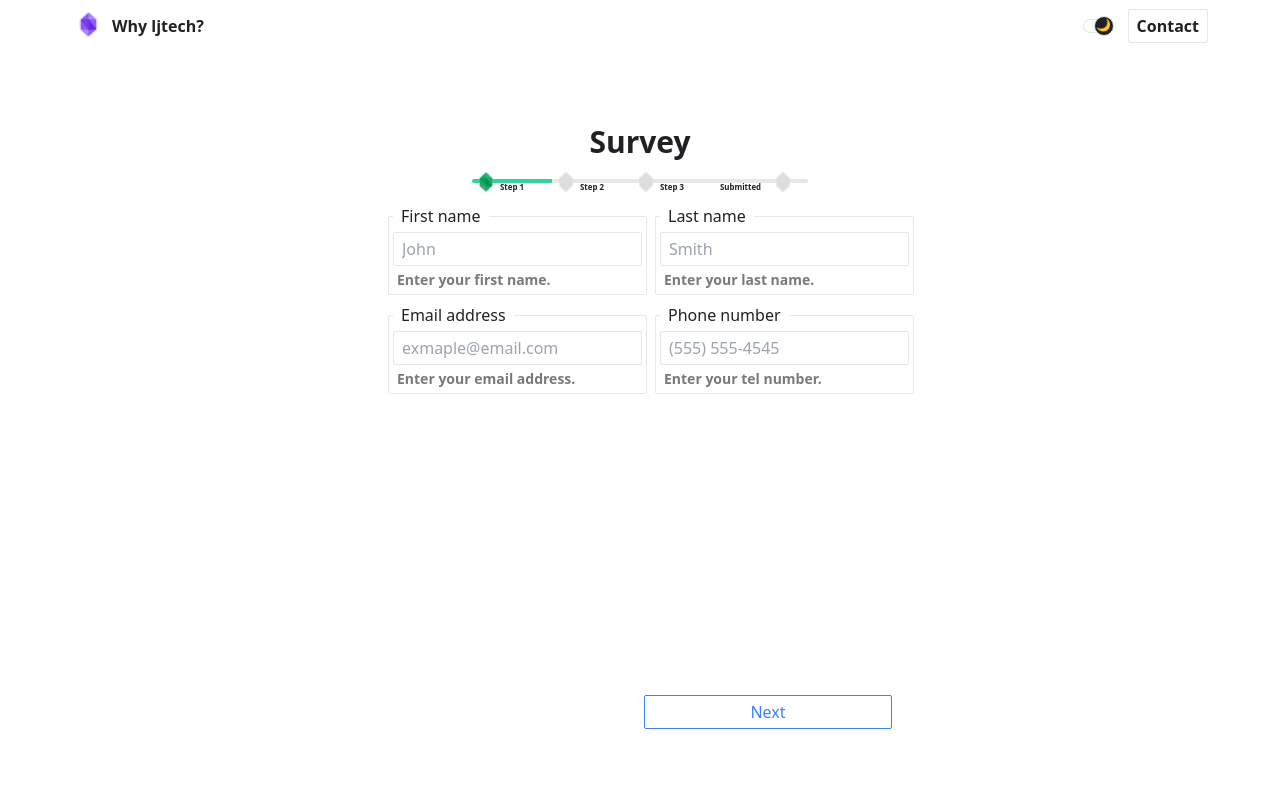
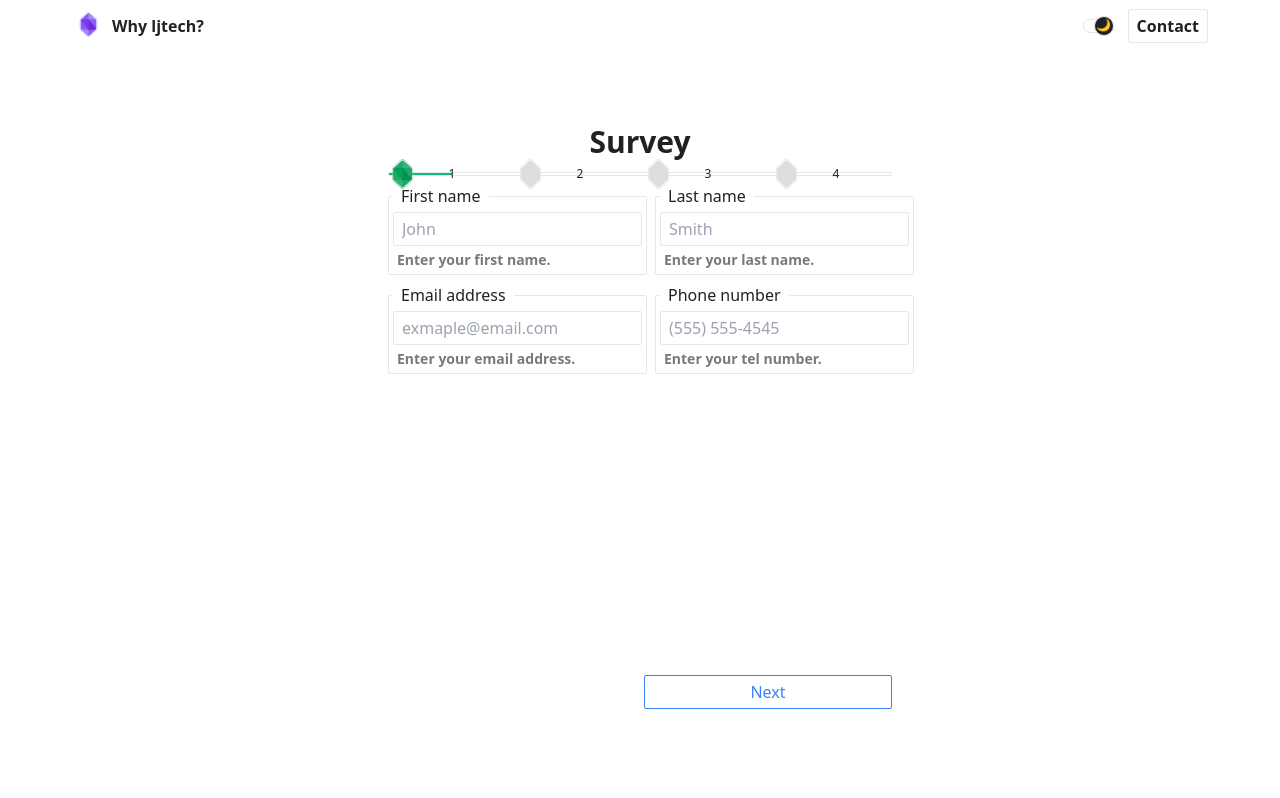
Before and after one commit to IanSSenne/ljtech-new, a Next.js app: page /survey in a window 1280 px wide. Shown: the top 798 px of the page. Built offline with nearby package versions, Linux system fonts and the light colour scheme.

Commit message:
🍈 Steps using progress html tag

```diff
--- a/components/final.jsx
+++ /dev/null
@@ -1,54 +0,0 @@
-import Filler from "./filler";
-import Logo from "./logo";
-
-const submitted = (
-	<sub className="select-none px-2">
-		<sub>Submitted</sub>
-	</sub>
-);
-
-export default function Step({ active, classNames, helper }) {
-	if (active === true) {
-		return (
-			<div
-				style={{ width: "min(6rem, 22vw)" }}
-				className="fade-in relative grid"
-			>
-				<div
-					style={{ top: "0.70rem", width: "min(6rem, 22vw)" }}
-					className={`${classNames} absolute h-1 bg-purple-400 z-10`}
-				></div>
-				<Logo
-					before={submitted}
-					classNames="text-sm relative z-20 font-semibold"
-					type="purple"
-					width={20}
-					height={20}
-				></Logo>
-			</div>
-		);
-	} else {
-		return (
-			<div style={{ width: "min(6rem, 22vw)" }} className="relative grid">
-				<div
-					style={{
-						borderColor: "#ddd",
-						top: "0.70rem",
-						width: "min(6rem, 22vw)",
-					}}
-					className={`${classNames} absolute h-1 bg-gray-200 z-10`}
-				></div>
-				<Filler
-					before={submitted}
-					classNames="text-sm fade-in relative z-20 font-semibold"
-					width={20}
-					height={20}
-				>
-					<sub className="select-none">
-						<sub>{helper}</sub>
-					</sub>
-				</Filler>
-			</div>
-		);
-	}
-}
--- a/components/step.jsx
+++ /dev/null
@@ -1,54 +0,0 @@
-import Filler from "./filler";
-import Logo from "./logo";
-
-export default function Step({ active, classNames, helper }) {
-	if (active === true) {
-		return (
-			<div
-				style={{ width: "min(5rem, 22vw)" }}
-				className="fade-in relative grid"
-			>
-				<div
-					style={{ top: "0.70rem", width: "min(5rem, 22vw)" }}
-					className={`${
-						classNames ? classNames : ""
-					} absolute h-1 bg-green-400 z-10`}
-				></div>
-				<Logo
-					width={20}
-					height={20}
-					type="green"
-					classNames="text-sm relative z-20 font-semibold"
-				>
-					<sub className="select-none">
-						<sub>{helper}</sub>
-					</sub>
-				</Logo>
-			</div>
-		);
-	} else {
-		return (
-			<div style={{ width: "min(5rem, 22vw)" }} className="relative grid">
-				<div
-					style={{
-						borderColor: "#ddd",
-						top: "0.70rem",
-						width: "min(5rem, 22vw)",
-					}}
-					className={`${
-						classNames ? classNames : ""
-					} absolute h-1 bg-gray-200 z-10`}
-				></div>
-				<Filler
-					width={20}
-					height={20}
-					classNames="text-sm fade-in relative z-20 font-semibold"
-				>
-					<sub className="select-none">
-						<sub>{helper}</sub>
-					</sub>
-				</Filler>
-			</div>
-		);
-	}
-}
--- a/components/steps.jsx
+++ b/components/steps.jsx
@@ -1,38 +1,89 @@
-import React from "react";
-import Final from "../components/final";
-import Step from "../components/step";
+import Logo from "./logo";
+import Filler from "./filler";
+import Container from "./container";
 
-const Steps = ({ step }) => (
-	<div className="flex justify-center h-8">
-		<div>
-			{step === 0 || step === 1 || step === 2 ? (
-				<Step helper="Step 1" active={true} classNames="rounded-l-full" />
-			) : (
-				<Step helper="Step 1" active={false} classNames="rounded-r-full" />
-			)}
-		</div>
-		<div>
-			{step === 1 || step === 2 ? (
-				<Step helper="Step 2" active={true} />
-			) : (
-				<Step helper="Step 2" active={false} />
-			)}
-		</div>
-		<div>
-			{step === 2 ? (
-				<Step helper="Step 3" active={true} />
-			) : (
-				<Step helper="Step 3" active={false} />
-			)}
-		</div>
-		<div>
-			{step === 2 ? (
-				<Final before="Submitted" active={true} classNames="rounded-r-full" />
-			) : (
-				<Final before="Submitted" active={false} classNames="rounded-r-full" />
-			)}
-		</div>
-	</div>
-);
-
-export default Steps;
+export default function Steps({ step, min, max }) {
+	return (
+		<Container size="small">
+			<div className="relative flex content-center items-center justify-center">
+				<div className="text-xs w-full m-1 absolute flex">
+					{step >= 0 ? (
+						<div className="relative flex flex-1 items-center">
+							<Logo type="green" width="100%" height={30} />
+							<span className="select-none absolute text-center w-full m-1">
+								1
+							</span>
+						</div>
+					) : (
+						<div className="relative flex flex-1 items-center">
+							<Filler width="100%" height={30} />
+							<span className="select-none absolute text-center w-full m-1">
+								1
+							</span>
+						</div>
+					)}
+					{step >= 1 ? (
+						<div className="relative flex flex-1 items-center">
+							<Logo type="green" width="100%" height={30} />
+							<span className="select-none absolute text-center w-full m-1">
+								2
+							</span>
+						</div>
+					) : (
+						<div className="relative flex flex-1 items-center">
+							<Filler width="100%" height={30} />
+							<span className="select-none absolute text-center w-full m-1">
+								2
+							</span>
+						</div>
+					)}
+					{step >= 2 ? (
+						<div className="relative flex flex-1 items-center">
+							<Logo type="green" width="100%" height={30} />
+							<span className="select-none absolute text-center w-full m-1">
+								3
+							</span>
+						</div>
+					) : (
+						<div className="relative flex flex-1 items-center">
+							<Filler width="100%" height={30} />
+							<span className="select-none absolute text-center w-full m-1">
+								3
+							</span>
+						</div>
+					)}
+					{step === 3 ? (
+						<div className="relative flex flex-1 items-center">
+							<Logo type="purple" width="100%" height={30} />
+							<span className="select-none absolute text-center w-full m-1">
+								4
+							</span>
+						</div>
+					) : (
+						<div className="relative flex flex-1 items-center">
+							<Filler width="100%" height={30} />
+							<span className="select-none absolute text-center w-full m-1">
+								4
+							</span>
+						</div>
+					)}
+				</div>
+				{console.log(step)}
+				<progress
+					className="h-1 w-full m-1 border rounded-sm overflow-hidden"
+					min={min}
+					max={max}
+					value={
+						step === 0
+							? 0.5
+							: step === 1 || step === 3
+							? step * 0.5 + step
+							: 2.5
+					}
+				>
+					{step}
+				</progress>
+			</div>
+		</Container>
+	);
+}
--- a/pages/survey.jsx
+++ b/pages/survey.jsx
@@ -86,7 +86,7 @@ export default function Survey() {
 			</Head>
 			<Section>
 				<Title>Survey</Title>
-				<Steps step={step} />
+				<Steps min={0} max={4} step={step} />
 				<Container size="small">
 					<form onSubmit={(e) => handleForm(e)} className="p-1">
 						{/* first part */}
--- a/posts/pre-rendering.md
+++ b/posts/pre-rendering.md
@@ -9,3 +9,16 @@ Next.js has two forms of pre-rendering: **Static Generation** and **Server-side
 - **Server-side Rendering** is the pre-rendering method that generates the HTML on **each request**.
 
 Importantly, Next.js lets you **choose** which pre-rendering form to use for each page. You can create a "hybrid" Next.js app by using Static Generation for most pages and using Server-side Rendering for others.
+
+
+
+** Hello World
+
+This is a paragraph I think, who knows? Its markdown! Markdown is pretty wild.
+
+  - This is a list??
+  - This is also part of that list?
+
+  - This isnt though?
+
+    - Fuck me right? this is also inside that previous list?
--- a/styles/globals.css
+++ b/styles/globals.css
@@ -58,3 +58,11 @@
 * {
 	scroll-behavior: smooth;
 }
+
+progress::-webkit-progress-value {
+	background-image: -webkit-linear-gradient(left, #10b981, #10b981);
+}
+
+progress::-webkit-progress-bar {
+	background: transparent;
+}
```
Also changed, not shown: 1 other file (tests, documents, lock files or other folders).
